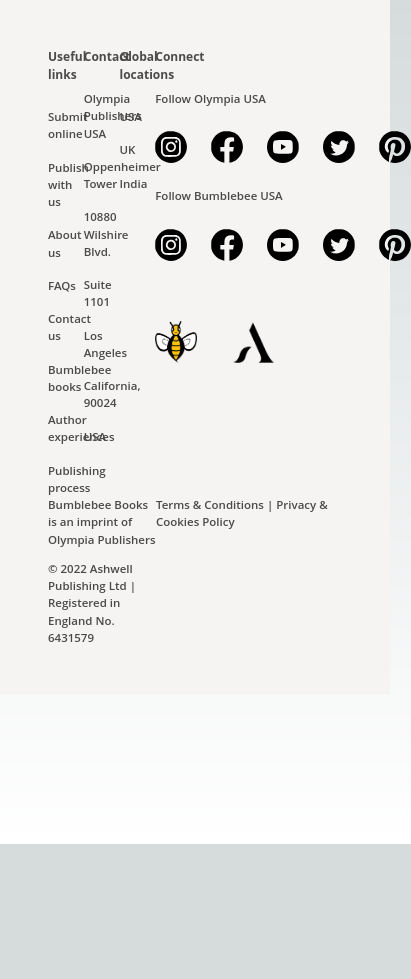
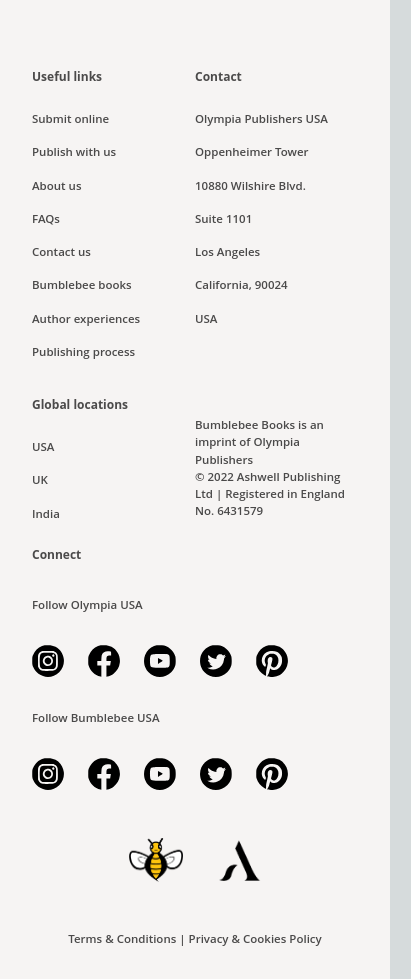
Before and after one commit to Hadees621/Olympia-USA, a Next.js app: page / in a window 390 px wide. Shown: the whole page, 411 px wide, since content can reach past the window. Before the commit the page ends 844 px from the top, so only its background shows below. Built offline with nearby package versions, Linux system fonts and the light colour scheme.

Commit message:
all done

```diff
--- a/src/components/common/footer/Footer.js
+++ b/src/components/common/footer/Footer.js
@@ -10,11 +10,11 @@ import AuthorHub from "../../../../public/assests/Icons/AuthorHub.png";
 const Footer = () => {
     return (
         <>
-            <div className='bg-footergrey w-full p-12'>
-                <div className='flex justify-between mx-auto max-w-[1300px]'>
-                    <div className='grid grid-cols-3 w-[50%]'>
+            <div className='bg-footergrey w-full p-8'>
+                <div className='flex justify-center lg:justify-between items-center lg:items-start flex-col lg:flex-row mx-auto lg:max-w-[900px] xl:max-w-[1100px] 2xl:max-w-[1300px]'>
+                    <div className='grid grid-cols-2 md:grid-cols-3 lg:w-full 2xl:w-[80%]'>
                         {footerLinks.map((section, index) => (
-                            <div key={index} className='space-y-6'>
+                            <div key={index} className='mt-9 lg:mt-0 space-y-6'>
                                 <TitleP title={section.title} />
                                 <div className='space-y-4'>
                                     {section.links.map((link) => (
@@ -23,25 +23,32 @@ const Footer = () => {
                                 </div>
                             </div>
                         ))}
+                        <div className='mt-14 lg:hidden w-full'>
+                            <Text text="Bumblebee Books is an imprint of Olympia Publishers" />
+                            <Text text="© 2022 Ashwell Publishing Ltd | Registered in England No. 6431579" />
+                        </div>
                     </div>
-                    <div className='space-y-6'>
+                    <div className='space-y-8 xl:space-y-6 mt-6 lg:mt-0 w-full grid items-center lg:justify-end '>
                         <TitleP title='Connect' />
                         <Text text="Follow Olympia USA" />
                         <Socials />
                         <Text text="Follow Bumblebee USA" />
                         <Socials />
-                        <div className='flex space-x-9 py-9'>
-                            <Image src={Bumblebee} height={42} width={42} />
+                        <div className='flex space-x-9 py-4 xl:py-9 w-full items-center justify-center md:justify-start'>
+                            <Image src={Bumblebee} height={54} width={54} />
                             <Image src={AuthorHub} height={42} width={42} />
+                        </div>
+                        <div className='w-full flex items-center justify-center lg:hidden' >
+                            <Text text="Terms & Conditions | Privacy & Cookies Policy" />
                         </div>
                     </div>
                 </div>
-                <div className='flex justify-between mx-auto max-w-[1300px]'>
-                    <div className='grid w-[50%] space-y-3'>
+                <div className='lg:flex justify-between items-center mx-auto lg:max-w-[900px] xl:max-w-[1100px] 2xl:max-w-[1300px] hidden'>
+                    <div className='grid w-full 2xl:w-[50%] space-y-3'>
                         <Text text="Bumblebee Books is an imprint of Olympia Publishers" />
                         <Text text="© 2022 Ashwell Publishing Ltd | Registered in England No. 6431579" />
                     </div>
-                    <div>
+                    <div className='w-full flex justify-end'>
                         <Text text="Terms & Conditions | Privacy & Cookies Policy" />
                     </div>
                 </div>
```
